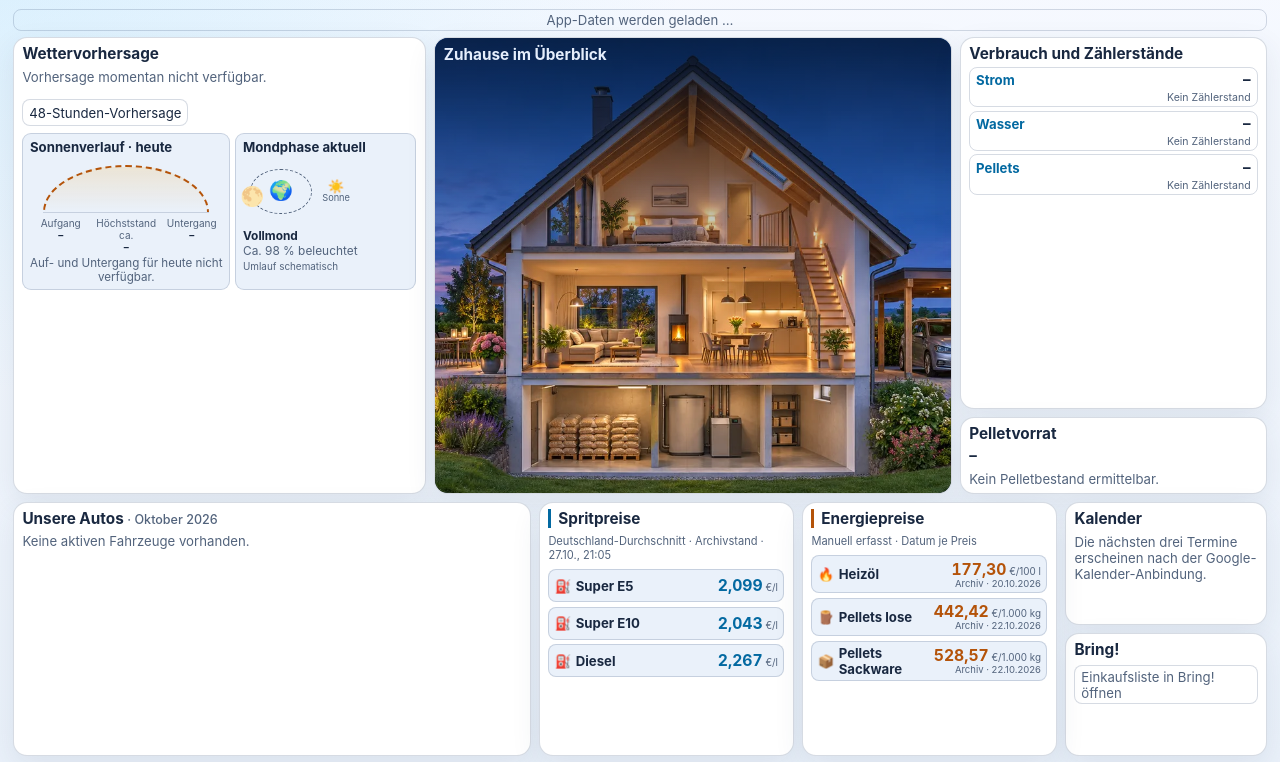
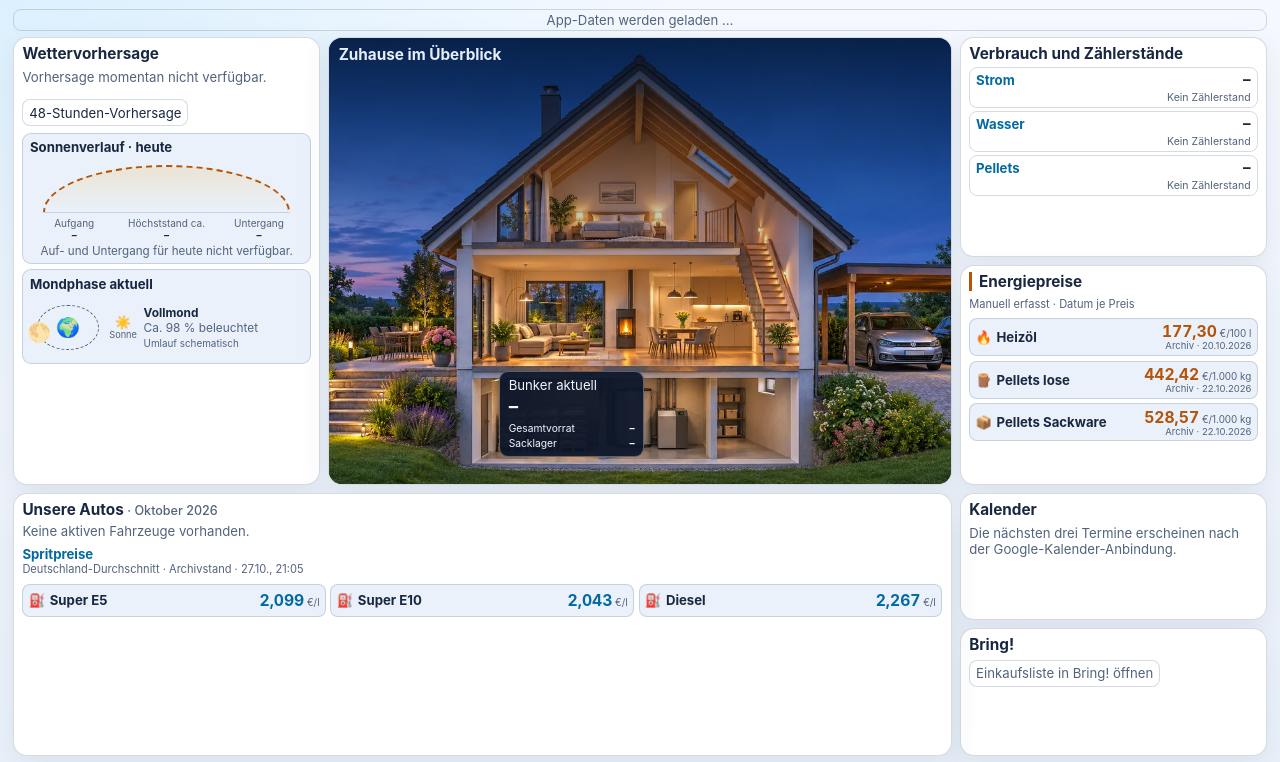
Before and after one commit to simonkreis6289-web/Verbrauch-Home, a plain HTML site: page dashboard.html in a window 1280 px wide. Shown: the part 38-800 px from the top of the page. Drawn offline with Linux system fonts and the light colour scheme; no server answers.

Commit message:
Rearrange TV dashboard and show pellet stock on the house

```diff
--- a/dashboard.html
+++ b/dashboard.html
@@ -6,15 +6,15 @@
   <title>Verbrauch Zuhause · Dashboard</title>
   <link rel="icon" href="icon-192.png">
   <script src="dashboard/theme.js"></script>
-  <link rel="stylesheet" href="dashboard/dashboard.css">
-  <link rel="stylesheet" href="dashboard/tv-layout.css?v=5">
-  <link rel="stylesheet" href="dashboard/weather-view.css?v=3">
-  <link rel="stylesheet" href="dashboard/metrics.css?v=2">
+  <link rel="stylesheet" href="dashboard/dashboard.css?v=2">
+  <link rel="stylesheet" href="dashboard/tv-layout.css?v=6">
+  <link rel="stylesheet" href="dashboard/weather-view.css?v=4">
+  <link rel="stylesheet" href="dashboard/metrics.css?v=3">
   <script defer src="dashboard/dashboard.js"></script>
   <script defer src="dashboard/public-data.js"></script>
   <script defer src="dashboard/prices.js?v=2"></script>
   <script defer src="dashboard/forecast.js"></script>
-  <script defer src="dashboard/load-data.js" data-module="./app-data.js?v=4" data-status="app-data-status"></script>
+  <script defer src="dashboard/load-data.js" data-module="./app-data.js?v=5" data-status="app-data-status"></script>
 </head>
 <body class="tv-dashboard">
   <header class="topbar">
@@ -73,8 +73,15 @@
         <div class="scene">
           <h1 id="weather-title">Zuhause im Überblick</h1>
           <p class="weather-status" id="forecast-current" hidden></p>
+          <section class="house-stock" aria-label="Pelletvorrat">
+            <dl>
+              <div class="house-stock-primary"><dt>Bunker aktuell</dt><dd id="stock-bunker">–</dd></div>
+              <div><dt>Gesamtvorrat</dt><dd id="stock-total">–</dd></div>
+              <div><dt>Sacklager</dt><dd id="stock-bags">–</dd></div>
+            </dl>
+            <p id="stock-bag-count" hidden></p>
+          </section>
         </div>
-
       </section>
       <div class="stack household-summary">
         <section class="panel" id="verbrauch">
@@ -85,10 +92,10 @@
             <div data-meter-type="pellets"><dt>Pellets<small class="meter-reading"></small></dt><dd><strong>–</strong><small class="reading-interval"></small></dd></div>
           </dl>
         </section>
-        <section class="panel">
-          <h2>Pelletvorrat</h2>
-          <div class="stock"><strong id="stock-total">–</strong><meter id="stock-bunker" min="0" max="100" value="0" aria-label="Anteil des Pelletvorrats im Bunker" hidden></meter></div>
-          <p id="stock-details">Geschätzter Bestand aus der App</p>
+        <section class="panel price-panel price-energy" id="preise">
+          <h2>Energiepreise</h2>
+          <p>Manuell erfasst · Datum je Preis</p>
+          <dl class="price-list" id="energy-prices"><div><dt>Status</dt><dd>Wird geladen …</dd></div></dl>
         </section>
       </div>
       <aside class="stack family-summary" aria-label="Familienorganisation">
@@ -105,19 +112,12 @@
         <h2>Unsere Autos <span id="car-month"></span></h2>
         <div class="car-grid" id="app-cars"><p>Fahrzeuge werden geladen …</p></div>
         <p id="car-reminders" hidden></p>
-      </section>
-      <div class="price-grid" id="preise">
-        <section class="panel price-panel price-fuel">
-          <h2>Spritpreise</h2>
+        <section class="price-panel price-fuel" aria-labelledby="fuel-title">
+          <h3 id="fuel-title">Spritpreise</h3>
           <p id="fuel-status">Deutschland-Durchschnitt wird geladen …</p>
           <dl class="price-list" id="fuel-prices"><div><dt>Status</dt><dd>Wird geladen …</dd></div></dl>
         </section>
-        <section class="panel price-panel price-energy">
-          <h2>Energiepreise</h2>
-          <p>Manuell erfasst · Datum je Preis</p>
-          <dl class="price-list" id="energy-prices"><div><dt>Status</dt><dd>Wird geladen …</dd></div></dl>
-        </section>
-      </div>
+      </section>
     </div>
   </main>
   <dialog id="weather-view" class="weather-view" aria-labelledby="weather-view-title">
--- a/dashboard/app-data.js
+++ b/dashboard/app-data.js
@@ -142,12 +142,25 @@ function renderAppData(raw) {
   const balance = calculations.pelletBalanceModel();
   const split = calculations.pelletStockSplit(balance);
   document.getElementById("stock-total").textContent = quantity(balance.stock, "kg");
-  document.getElementById("stock-details").textContent = split
-    ? "Sacklager " + quantity(Math.max(0, split.bags), "kg") + " · Bunker " + quantity(Math.max(0, split.bunker), "kg")
-    : "Kein Pelletbestand ermittelbar.";
-  const meter = document.getElementById("stock-bunker");
-  meter.hidden = !split || !(balance.stock > 0);
-  if (!meter.hidden) meter.value = Math.max(0, Math.min(100, split.bunker / balance.stock * 100));
+  const bunker = split ? Math.max(0, split.bunker) : null;
+  const bags = split ? Math.max(0, split.bags) : null;
+  document.getElementById("stock-bunker").textContent = quantity(bunker, "kg");
+  document.getElementById("stock-bags").textContent = quantity(bags, "kg");
+
+  // Purchases enter the sack store. Refills only move pellets into the bunker.
+  const lastDelivery = data.purchases.reduce((latest, entry) => {
+    const date = Date.parse(entry?.date);
+    return Number.isFinite(date) && date <= now.getTime() && Number(entry.totalKg) > 0 &&
+      (!latest || date > Date.parse(latest.date)) ? entry : latest;
+  }, null);
+  const kgPerBag = Number(lastDelivery?.kgPerBag) ||
+    Number(lastDelivery?.totalKg) / Number(lastDelivery?.bags);
+  const bagCount = document.getElementById("stock-bag-count");
+  const count = bags !== null && Number.isFinite(kgPerBag) && kgPerBag > 0 ? bags / kgPerBag : null;
+  bagCount.hidden = !Number.isFinite(count);
+  bagCount.textContent = bagCount.hidden ? "" :
+    (Math.abs(count - Math.round(count)) > 0.001 ? "ca. " : "") +
+    number.format(count) + (count === 1 ? " Sack à " : " Säcke à ") + quantity(kgPerBag, "kg");
   renderCars(data, now);
 }
 
--- a/dashboard/dashboard.css
+++ b/dashboard/dashboard.css
@@ -67,20 +67,18 @@ nav a { font-weight: 600; }
 .panel > p { margin-top: 6px; }
 .weather { overflow: hidden; padding: 0; }
 .scene {
+  position: relative;
   min-height: clamp(220px, 27vw, 395px);
   padding: 15px;
-  background: linear-gradient(#07101dbb, transparent 58%), url("house.webp") center 50% / cover #142742;
+  background: linear-gradient(#07101dbb, transparent 58%), url("house.webp") center bottom / cover #142742;
   color: #e5eefc;
 }
-.stock strong { font-size: clamp(1.55rem, 3vw, 2.5rem); }
 .values, .price-list { display: grid; gap: 7px; margin-top: 10px; }
 .values > div, .price-list > div { display: flex; justify-content: space-between; align-items: baseline; gap: 8px; border: 1px solid var(--line); border-radius: 8px; padding: 9px; }
 .values dd { display: flex; flex-wrap: wrap; justify-content: flex-end; gap: 4px 14px; }
 .values dt { font-weight: 700; color: var(--primary); }
 .values strong { font-size: clamp(1rem, 1.6vw, 1.35rem); }
 .values span { color: var(--muted); }
-.stock { display: flex; align-items: center; gap: 16px; margin-top: 8px; }
-meter { flex: 1; min-width: 30px; height: 22px; }
 .car-grid { display: grid; grid-template-columns: repeat(3, minmax(0, 1fr)); gap: 10px; margin-top: 10px; }
 .car { display: grid; gap: 6px; padding: 12px; border: 1px solid var(--line); border-radius: 10px; }
 .car h3 small { margin-left: 4px; }
@@ -121,7 +119,6 @@ meter { flex: 1; min-width: 30px; height: 22px; }
 .car h3 { font-size: 1.1rem; }
 .car p { line-height: 1.35; }
 #car-reminders { margin-top: 10px; }
-#stock-bunker[hidden] { display: none; }
 
 @media (min-width: 1000px) {
   body { font-size: clamp(16px, 1.12vw, 21px); }
@@ -176,22 +173,21 @@ meter { flex: 1; min-width: 30px; height: 22px; }
 .tv-grid > * { min-width: 0; }
 @media (min-width: 720px) {
   .tv-grid { grid-template-columns: repeat(2, minmax(0, 1fr)); }
-  .cars, .price-grid { grid-column: 1 / -1; }
+  .cars { grid-column: 1 / -1; }
 }
 
 @media (min-width: 1150px) {
   .tv-grid {
-    grid-template-columns: minmax(0, 1.05fr) minmax(0, 3fr) minmax(0, 1.65fr) minmax(0, 1.25fr);
+    grid-template-columns: minmax(0, 1.3fr) minmax(0, 3.2fr) minmax(0, 1.65fr);
     grid-template-areas:
-      "forecast house household family"
-      "cars cars prices prices";
+      "forecast house household"
+      "cars cars family";
   }
   .forecast { grid-area: forecast; }
   .weather { grid-area: house; }
   .household-summary { grid-area: household; }
   .family-summary { grid-area: family; }
   .cars { grid-area: cars; }
-  .price-grid { grid-area: prices; }
   .scene { height: 100%; min-height: clamp(235px, 32vh, 390px); }
   .price-grid .price-list > div { flex-direction: row; }
   .price-grid .price-list dd { text-align: right; }
--- a/dashboard/metrics.css
+++ b/dashboard/metrics.css
@@ -62,3 +62,33 @@
 .car .car-last { margin: 0; font-size: .78em; line-height: 1.23; overflow-wrap: anywhere; }
 
 #car-month { color: var(--muted); font-size: .82em; font-weight: 500; }
+
+.price-fuel { margin-top: .55em; }
+.price-fuel > h3 { color: var(--primary); }
+.price-fuel .price-list { grid-template-columns: repeat(3, minmax(0, 1fr)); }
+.price-fuel .price-metric { min-width: 0; }
+.price-fuel .price-metric dd { text-align: right; }
+
+#reading-values > div { gap: .25em .6em; padding: .18em .45em; }
+.house-stock {
+  position: absolute;
+  left: clamp(.6em, calc(39% - 5.5em), calc(100% - 12em));
+  bottom: 6%;
+  padding: .48em .65em;
+  width: min(11em, calc(100% - 1.2em));
+  border: 1px solid #ffffff50;
+  border-radius: 9px;
+  background: #0c172bef;
+  color: #f0f6ff;
+  line-height: 1.2;
+}
+.house-stock dl { display: grid; gap: .25em; }
+.house-stock dl > div { display: flex; justify-content: space-between; gap: .35em; font-size: .78em; }
+.house-stock dd { font-weight: 750; text-align: right; white-space: nowrap; }
+.house-stock dl > .house-stock-primary { display: grid; font-size: 1em; gap: .12em; }
+.house-stock-primary dd { text-align: left; font-size: 1.42em; }
+#stock-bag-count { margin-top: .23em; color: #c9d9ed; font-size: .73em; }
+@media (max-width: 600px) {
+  .tv-dashboard .price-fuel .price-list > .price-metric { grid-template-columns: minmax(0, 1fr); align-content: center; }
+  .price-fuel .price-metric dd { text-align: left; }
+}
--- a/dashboard/tv-layout.css
+++ b/dashboard/tv-layout.css
@@ -40,21 +40,19 @@
     min-height: 0;
     gap: clamp(5px, 1vh, 12px);
     grid-template-columns: repeat(12, minmax(0, 1fr));
-    grid-template-rows: minmax(0, 1.8fr) minmax(0, 1fr);
+    grid-template-rows: minmax(0, 1.7fr) minmax(0, 1fr);
     grid-template-areas:
-      "forecast forecast forecast forecast house house house house house household household household"
-      "cars cars cars cars cars prices prices prices prices prices family family";
+      "forecast forecast forecast house house house house house house household household household"
+      "cars cars cars cars cars cars cars cars cars family family family";
   }
 
   .tv-dashboard .forecast { grid-area: forecast; }
   .tv-dashboard .weather { grid-area: house; }
-  .tv-dashboard .household-summary { grid-area: household; grid-template-rows: minmax(0, 1fr) auto; }
+  .tv-dashboard .household-summary { grid-area: household; grid-template-rows: repeat(2, minmax(0, 1fr)); }
   .tv-dashboard .family-summary { grid-area: family; grid-template-rows: repeat(2, minmax(0, 1fr)); }
   .tv-dashboard .cars { grid-area: cars; }
-  .tv-dashboard .price-grid { grid-area: prices; }
 
-  .tv-dashboard .stack,
-  .tv-dashboard .price-grid {
+  .tv-dashboard .stack {
     align-content: stretch;
     min-height: 0;
     gap: clamp(5px, 1vh, 12px);
@@ -70,8 +68,7 @@
     padding: .17em .45em;
     flex-direction: row;
   }
-  .tv-dashboard .values strong, .tv-dashboard .stock strong, .tv-dashboard .car strong { font-size: 1.15em; }
-  .tv-dashboard .stock { margin-top: .25em; }
+  .tv-dashboard .values strong, .tv-dashboard .car strong { font-size: 1.15em; }
   .tv-dashboard .price-list dd { text-align: right; }
   .tv-dashboard .price-list small { font-size: .72em; }
   .tv-dashboard .car-grid { margin-top: .35em; }
--- a/dashboard/weather-view.css
+++ b/dashboard/weather-view.css
@@ -65,7 +65,7 @@
 .forecast-overview .forecast-icon { font-size: clamp(1.65rem, 4vw, 2.6rem); }
 .sky-overview {
   display: grid;
-  grid-template-columns: minmax(0, 1.15fr) minmax(0, 1fr);
+  grid-template-columns: minmax(0, 1fr);
   gap: .4em;
   margin-top: .55em;
 }
@@ -159,7 +159,6 @@
   .sky-overview .moon-orbit { width: clamp(45px, 4.8vw, 80px); }
 }
 @media (max-width: 580px) {
-  .sky-overview { grid-template-columns: 1fr; }
   .forecast-overview { gap: 5px; }
   .forecast-overview .forecast-day-card { padding: .35em .2em; font-size: .85em; }
 }
```
